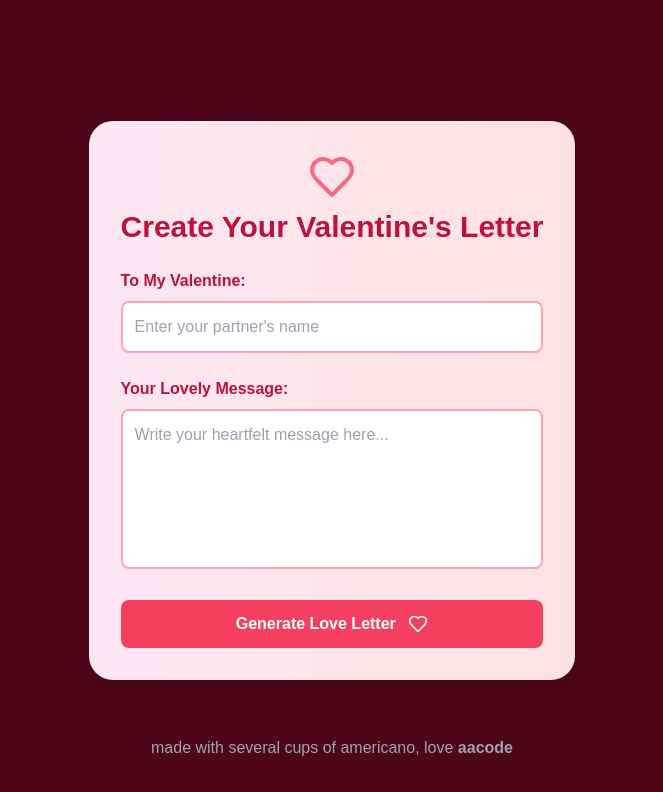
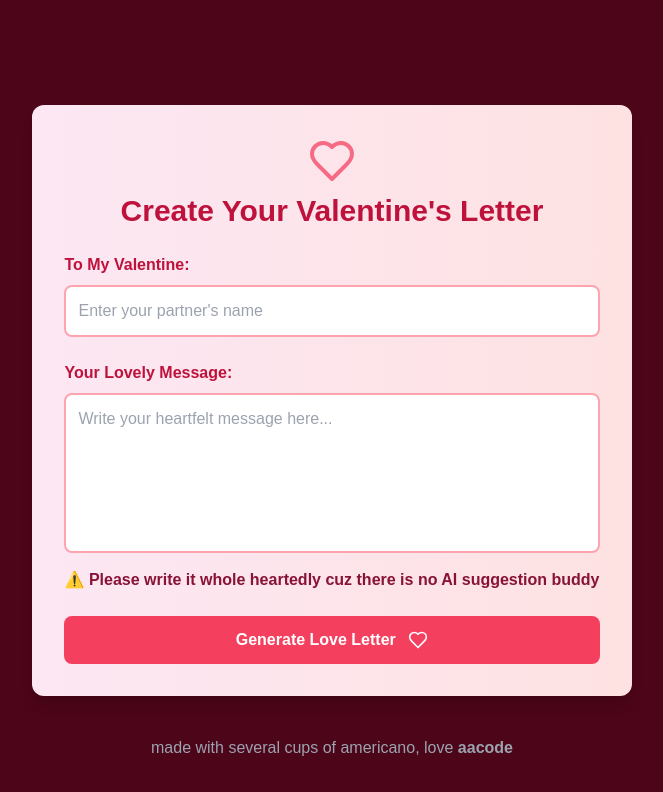
Before and after one commit to AureliaSindhu/DearAPI, a Next.js app: page /letter in a window 1280 px wide. Shown: the top 792 px of the page, without its empty margins (308-971 px from the left). Built offline with nearby package versions, Linux system fonts and the light colour scheme.

Commit message:
form page

```diff
--- a/components/ValentineForm.tsx
+++ b/components/ValentineForm.tsx
@@ -34,7 +34,7 @@ const ValentineForm: React.FC = () => {
     return (
         <form
         onSubmit={handleSubmit}
-        className="bg-gradient-to-r from-pink-100 to-red-100 p-8 rounded-3xl shadow-lg max-w-2xl mx-auto text-black"
+        className="bg-gradient-to-r from-pink-100 to-red-100 p-8 rounded-xl shadow-lg max-w-2xl mx-auto text-black"
         >
         <div className="mb-6 text-center">
             <Heart className="inline-block text-rose-500 w-12 h-12 mb-2 animate-pulse" />
@@ -64,6 +64,7 @@ const ValentineForm: React.FC = () => {
             placeholder="Write your heartfelt message here..."
             className="w-full p-3 rounded-lg border-2 border-rose-300 focus:border-rose-500 focus:ring focus:ring-rose-200 transition duration-200 ease-in-out h-40 resize-none"
             />
+            <p className="mt-2 text-rose-900 font-semibold"> ⚠️ Please write it whole heartedly cuz there is no AI suggestion buddy</p>
         </div>
         {error && <p className="text-red-500 mb-4">{error}</p>}
         <button
```
